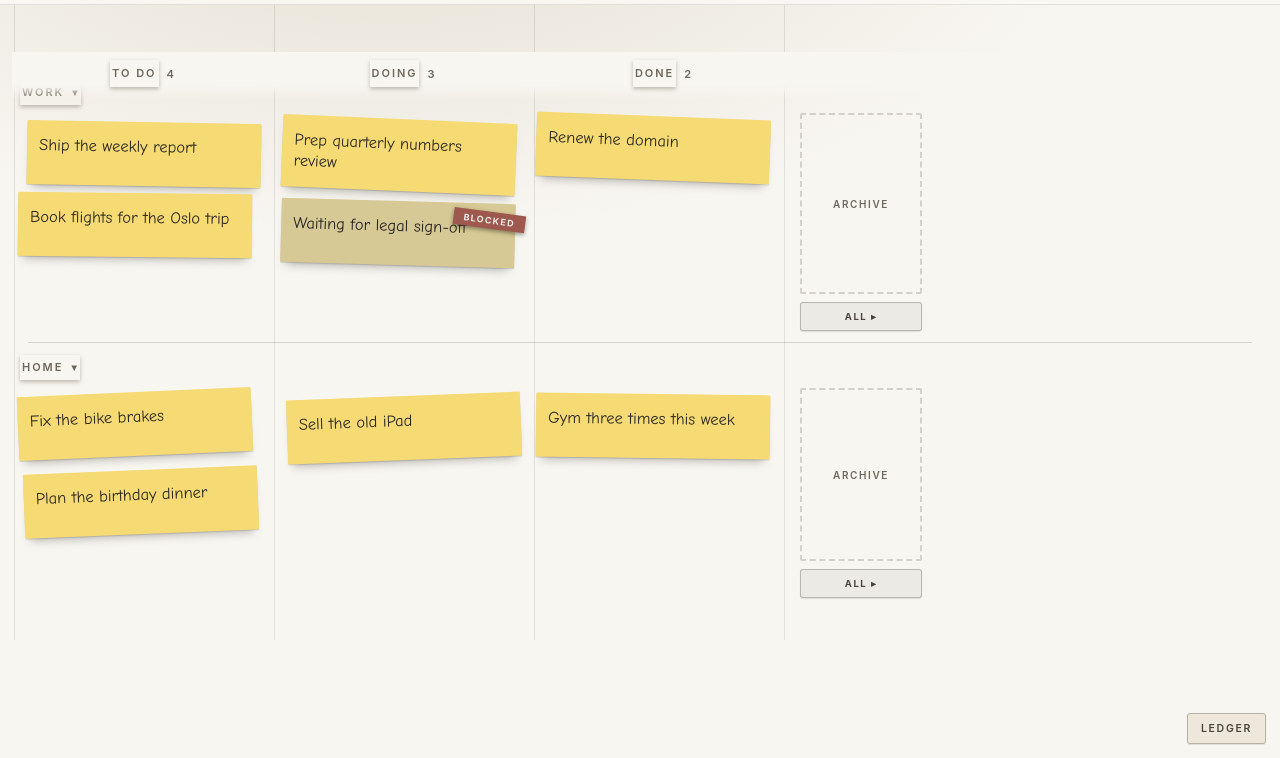
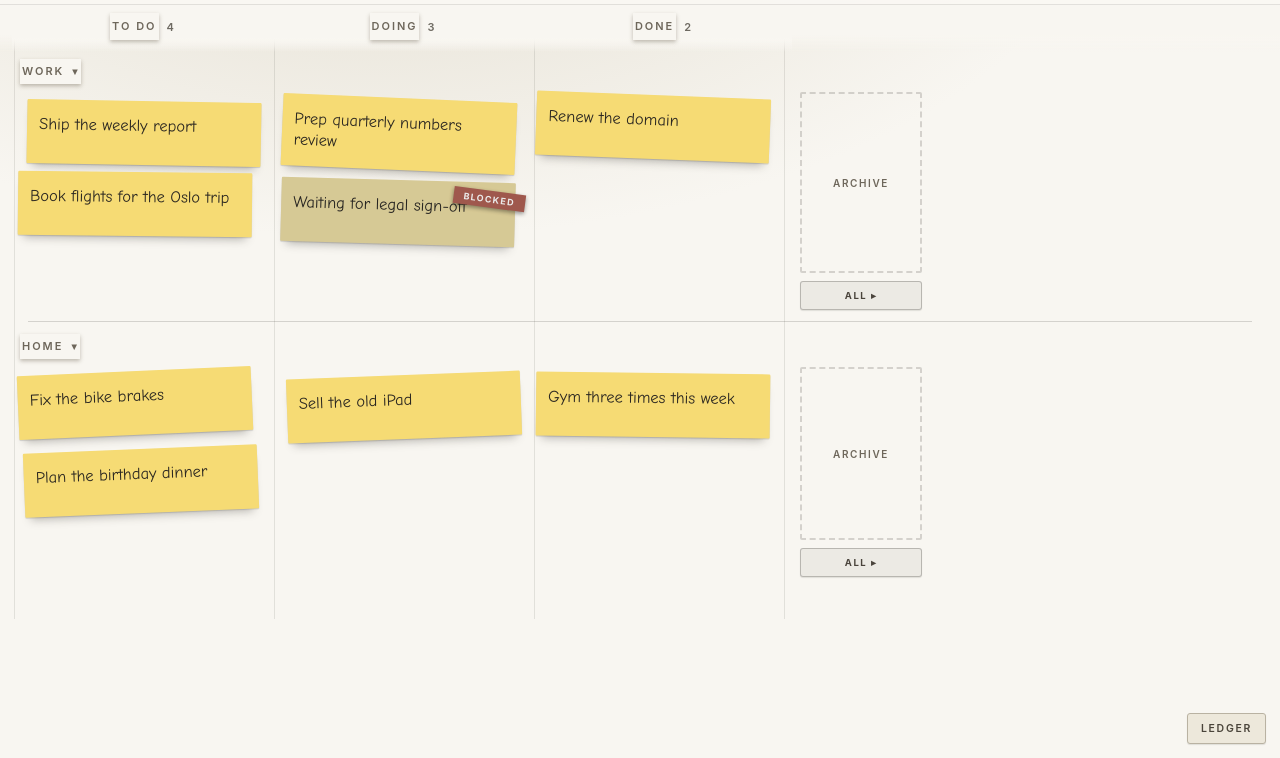
Before and after one commit to LRN1/slap, a plain HTML site: page index.html in a window 1280 px wide. Shown: the part 42-800 px from the top of the page. Drawn offline with Linux system fonts and the light colour scheme.

Commit message:
Add files via upload

```diff
--- a/index.html
+++ b/index.html
@@ -49,12 +49,16 @@
     padding-bottom:calc(env(safe-area-inset-bottom) + 24px);
     -webkit-overflow-scrolling:touch;
   }
-  #board{position:relative;width:max-content;min-width:100%;padding:6px 12px 40px;transform-origin:0 0;}
-  .colheads{display:flex;position:sticky;top:calc(env(safe-area-inset-top) + 47px);z-index:10;
-    background:linear-gradient(to bottom,var(--bg) 70%,transparent);padding-bottom:6px;}
+  #board{position:relative;width:max-content;min-width:100%;padding:50px 12px 40px;transform-origin:0 0;}
+  #heads{position:fixed;top:calc(env(safe-area-inset-top) + 47px);left:0;right:0;z-index:30;
+    overflow:hidden;pointer-events:none;
+    background:linear-gradient(to bottom,var(--bg) 62%,transparent);}
+  #headsIn{width:max-content;padding:0 12px;transform-origin:0 0;pointer-events:auto;}
+  .colheads{display:flex;padding-bottom:6px;}
   .colhead{width:var(--colw);flex:0 0 var(--colw);margin:0 5px;padding:8px 8px 6px;
     display:flex;align-items:center;justify-content:center;gap:8px;}
-  .colhead .cname{display:inline-block;color:var(--ink-dim);
+  .colhead .cname{display:inline-block;color:var(--ink-dim);background:var(--bg);
+    box-shadow:0 1px 2px rgba(51,48,43,.18);
     font-family:-apple-system,system-ui;font-weight:600;font-size:11px;
     letter-spacing:.18em;text-transform:uppercase;padding:6px 2px 7px;}
   .colhead .count{font-weight:600;letter-spacing:0;color:#6E6A62;font-size:11px;}
@@ -63,7 +67,8 @@
   /* magnet strips: opaque vinyl with a gloss line, dead straight, full height */
   .tapeV{position:absolute;top:0;bottom:0;width:1px;background:var(--hair);z-index:0;}
   .tapeH{position:absolute;left:28px;right:28px;height:1px;background:var(--hairL);z-index:0;}
-  .lane-label{position:sticky;left:12px;display:inline-flex;align-items:center;gap:8px;
+  .lane-label{position:relative;display:inline-flex;align-items:center;gap:8px;
+    background:var(--bg);box-shadow:0 1px 2px rgba(51,48,43,.18);
     color:var(--ink-dim);
     font-family:-apple-system,system-ui;font-weight:600;font-size:11px;
     letter-spacing:.18em;text-transform:uppercase;
@@ -224,7 +229,7 @@
   .hadd,.laneadd{appearance:none;border:1.5px dashed var(--hairL);background:transparent;color:var(--ink-dim);
     border-radius:9px;padding:9px 12px;font:600 12px/1 -apple-system,system-ui;}
   .laneadd{display:block;margin:16px 12px 4px;}
-  .lane-label.edit{display:flex;gap:6px;align-items:center;max-width:240px;position:static;transform:none;}
+  .lane-label.edit{display:flex;gap:6px;align-items:center;max-width:240px;}
   .lane-label.edit::after{content:none;}
   .brow{display:flex;gap:8px;align-items:center;margin:8px 0;}
   .bname{flex:1;min-width:0;text-align:left;appearance:none;border:1px solid #3A3730;background:#1B1A18;
@@ -468,6 +473,7 @@
   <button class="menu-btn" id="menuBtn" aria-label="Menu">⋯</button>
 </header>
 
+<div id="heads"><div id="headsIn"></div></div>
 <div id="viewport"><div id="board"></div></div>
 <div id="ghost"></div>
 <div id="dim"></div>
@@ -721,6 +727,8 @@
   applyZoom();
 
   board.innerHTML="";
+  const headsHost=document.getElementById("headsIn");
+  headsHost.innerHTML="";
   const heads=document.createElement("div"); heads.className="colheads";
   for(const col of state.columns){
     const h=document.createElement("div"); h.className="colhead";
@@ -743,7 +751,8 @@
     b.addEventListener("click",addColumn);
     ha.appendChild(b); heads.appendChild(ha);
   }
-  board.appendChild(heads);
+  headsHost.appendChild(heads);
+  syncHeads();
 
   for(const lane of state.lanes){
     const laneEl=document.createElement("div"); laneEl.className="lane";
@@ -1072,7 +1081,7 @@
 function slapLand(card, intoDone, speed){
   landAmp = intoDone ? Math.min(1.6, 0.3 + Math.pow(speed||0,1.35)*1.05) : 0.18;
   const isMax = landAmp>=1.5;
-  if(isMax) card.skew=(hashOf(card.id)%2?1:-1)*(6+((hashOf(card.id)>>4)%4));
+  if(isMax) card.skew=(hashOf(card.id)%2?1:-1)*(6+((hashOf(card.id)>>>4)%4));
   justLandedId=card.id;
   render();
   const el=board.querySelector('.card-el[data-id="'+card.id+'"]');
@@ -1393,7 +1402,16 @@
 }
 
 /* ============ pinch zoom ============ */
-function applyZoom(){ board.style.transform="scale("+(state.zoom||1)+")"; }
+function applyZoom(){ board.style.transform="scale("+(state.zoom||1)+")"; syncHeads(); }
+function syncHeads(){
+  const hi=document.getElementById("headsIn");
+  if(hi) hi.style.transform="translate("+(-viewport.scrollLeft)+"px,0) scale("+(state.zoom||1)+")";
+}
+let headsRaf=null;
+viewport.addEventListener("scroll",()=>{
+  if(headsRaf) return;
+  headsRaf=requestAnimationFrame(()=>{ headsRaf=null; syncHeads(); });
+},{passive:true});
 let pinch=null;
 viewport.addEventListener("touchstart",(e)=>{
   if(e.touches.length===2) pinch={d0:dist(e.touches), z0:state.zoom, zPrev:state.zoom};
--- a/sw.js
+++ b/sw.js
@@ -2,7 +2,7 @@
    BUMP CACHE VERSION on every deploy (any change to index.html):
    the changed sw.js byte-diff triggers the browser to install the new
    version; old caches are cleared on activate. */
-const CACHE = "slap-v2";
+const CACHE = "slap-v3";
 const ASSETS = [
   "./",
   "./index.html",
```
